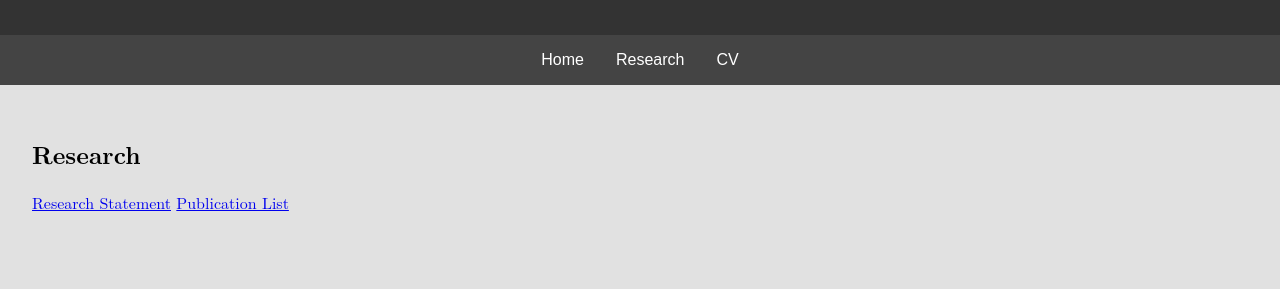
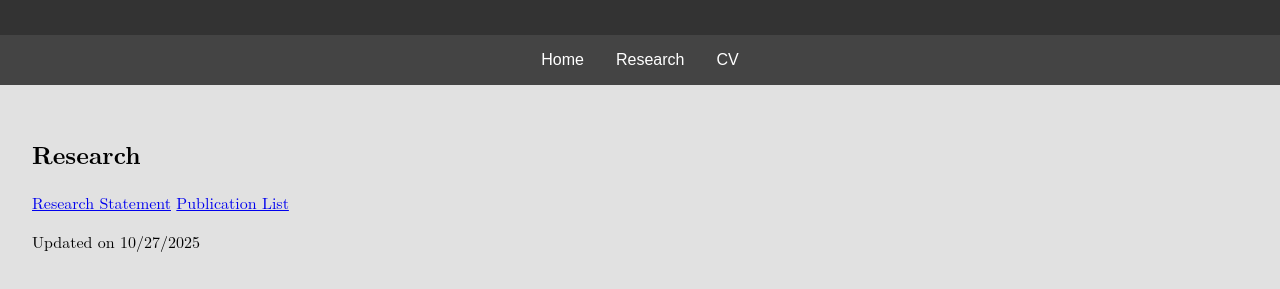
Before and after one commit to TycoBrahe/tycobrahe.github.io, a plain HTML site: page index.html in a window 1280 px wide. Both pictures are taken after a click on the button "Research". Shown: the part 85-374 px from the top of the page. Drawn offline with Linux system fonts and the light colour scheme.

Commit message:
Update index.html

```diff
--- a/index.html
+++ b/index.html
@@ -80,6 +80,7 @@
       <h2>Research</h2>
       <a href="research.pdf" target="_blank">Research Statement</a>
       <a href="pub_list.pdf" target="_blank">Publication List</a>
+      <p>Updated on 10/27/2025</p>
     </section>
   </main>
 
```
